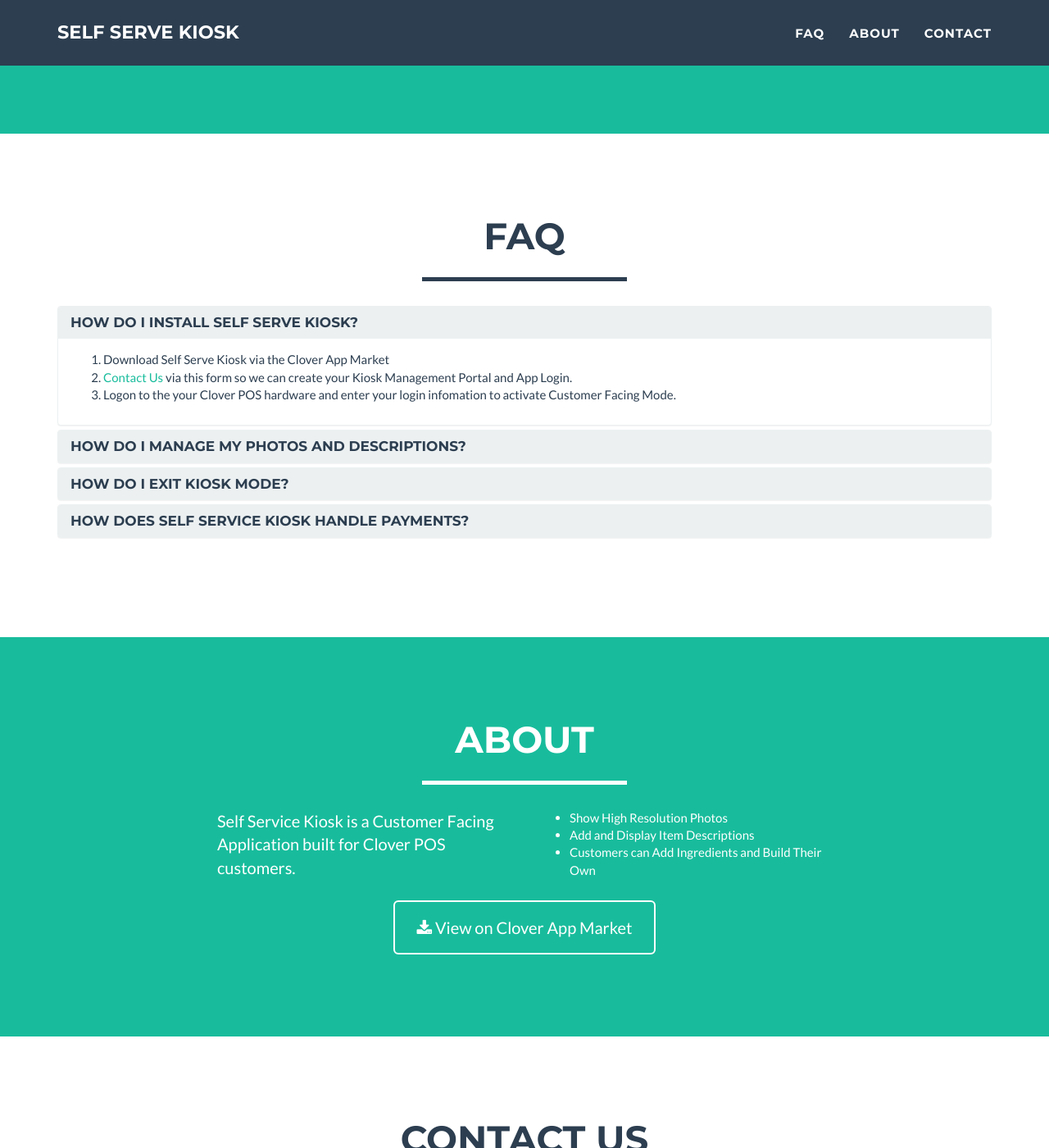
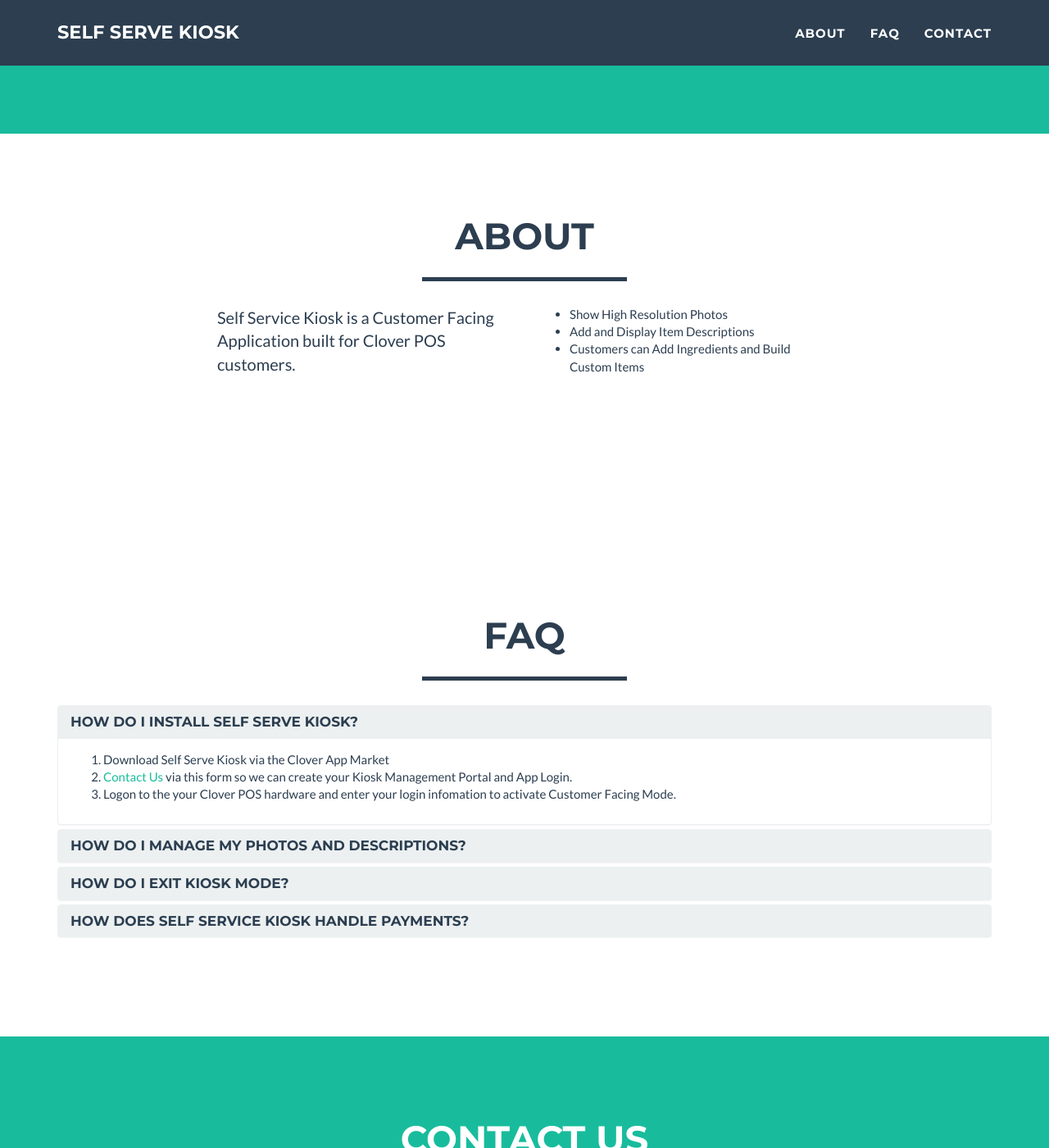
Before and after one commit to joshfishman/kiosk, a Jekyll site: the page built from index.md, in a window 1280 px wide and 1400 px high, scrolled down 527 px. Shown: the whole window at 82% size. Built offline with Jekyll 4.4.1, drawn with Linux system fonts in a browser that asks for light colours.

Commit message:
style tweaks

```diff
--- a/_includes/about.html
+++ b/_includes/about.html
@@ -1,10 +1,10 @@
  <!-- About Section -->
-    <section class="success" id="about">
+    <section  id="about">
         <div class="container">
             <div class="row">
                 <div class="col-lg-12 text-center">
                     <h2>About</h2>
-                    <hr class="star-light">
+                    <hr class="star-primary">
                 </div>
             </div>
             <div class="row">
@@ -16,7 +16,7 @@
                     <ul>
                         <li>Show High Resolution Photos</li>
                         <li>Add and Display Item Descriptions</li>
-                        <li>Customers can Add Ingredients and Build Their Own</li>
+                        <li>Customers can Add Ingredients and Build Custom Items</li>
                     </ul>
                 </div>
                 <div class="col-lg-8 col-lg-offset-2 text-center">
--- a/_includes/contact.html
+++ b/_includes/contact.html
@@ -1,5 +1,5 @@
  <!-- Contact Section -->
-    <section id="contact">
+    <section class="success" id="contact">
         <div class="container">
             <div class="row">
                 <div class="col-lg-12 text-center">
--- a/_includes/contact_static.html
+++ b/_includes/contact_static.html
@@ -1,10 +1,10 @@
 <!-- Contact Section -->
-<section id="contact">
+<section class="success" id="contact">
 	<div class="container">
 		<div class="row">
 			<div class="col-lg-12 text-center">
 				<h2>Contact Us</h2>
-				<hr class="star-primary">
+				<hr class="star-light">
 			</div>
 		</div>
 		<div class="row">
--- a/_includes/faq.html
+++ b/_includes/faq.html
@@ -1,4 +1,4 @@
-<section id="faq">
+<section  id="faq">
 	<div class="container">
 	    <div class="row">
 	        <div class="col-lg-12 text-center">
--- a/_includes/nav.html
+++ b/_includes/nav.html
@@ -19,10 +19,10 @@
                         <a href="#page-top"></a>
                     </li>
                     <li class="page-scroll">
+                        <a href="#about">About</a>
+                    </li>
+                     <li class="page-scroll">
                         <a href="#faq">FAQ</a>
-                    </li>
-                    <li class="page-scroll">
-                        <a href="#about">About</a>
                     </li>
                     <li class="page-scroll">
                         <a href="#contact">Contact</a>
--- a/_layouts/default.html
+++ b/_layouts/default.html
@@ -4,9 +4,8 @@
     <body id="page-top" class="index">
     {% include nav.html %}
     {% include header.html %}
+    {% include about.html %}
     {% include faq.html %}
-    {% include about.html %}
-
     {% if site.contact == "static" %}
     {% include contact_static.html %}
     {% elsif site.contact == "disqus" %}
```
